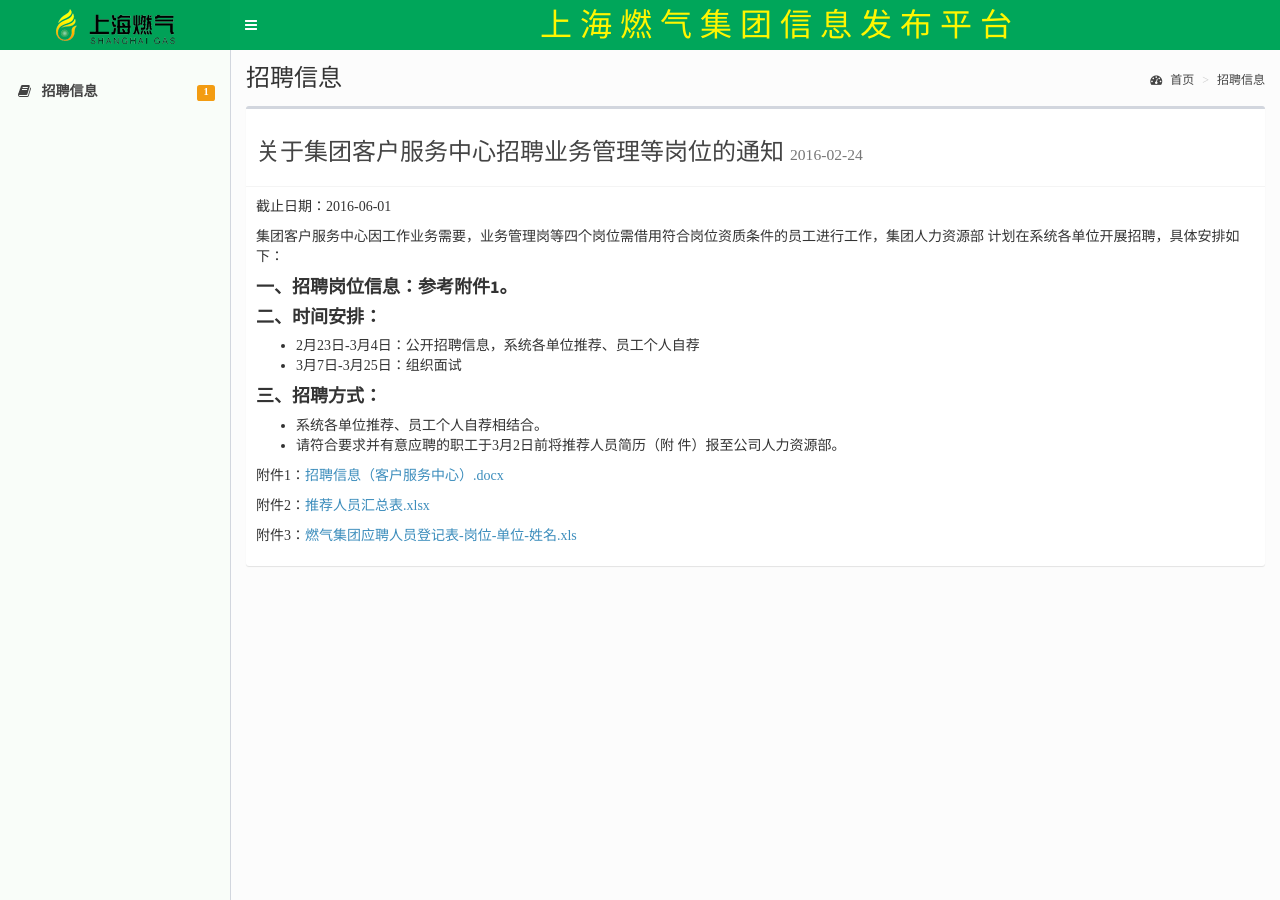
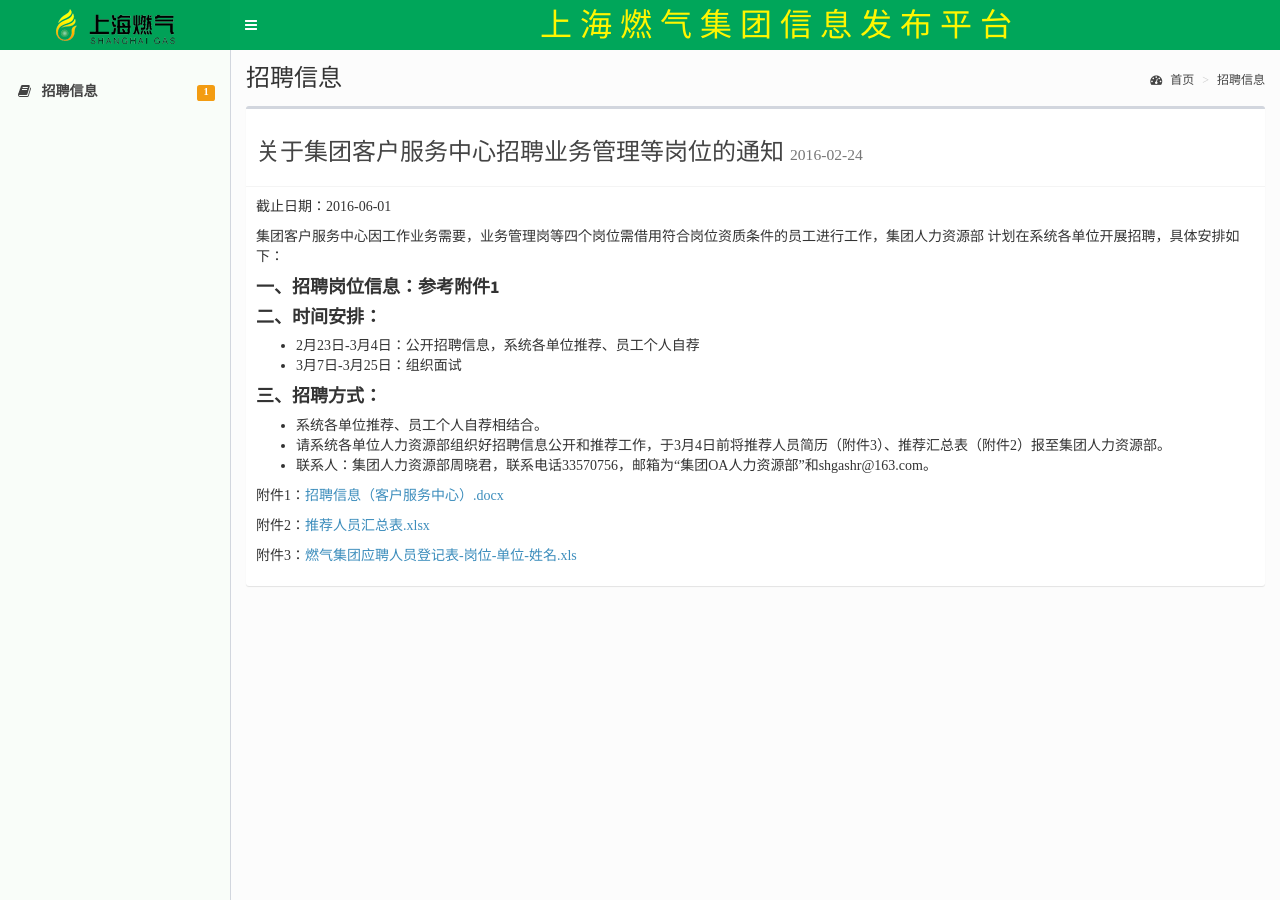
Before and after one commit to steedos/shgas.steedos.net, a Jekyll site: the page built from _posts/燃气集团/2016-02-24-关于集团客户服务中心招聘业务管理等岗位的通知.md, in a window 1280 px wide. Built offline with Jekyll 4.4.1, drawn with Linux system fonts in a browser that asks for light colours.

Commit message:
文档内容修改

```diff
--- a/_posts/燃气集团/2016-02-24-关于集团客户服务中心招聘业务管理等岗位的通知.md
+++ b/_posts/燃气集团/2016-02-24-关于集团客户服务中心招聘业务管理等岗位的通知.md
@@ -10,7 +10,7 @@
 
 集团客户服务中心因工作业务需要，业务管理岗等四个岗位需借用符合岗位资质条件的员工进行工作，集团人力资源部 计划在系统各单位开展招聘，具体安排如下：
 
-#### **一、招聘岗位信息：参考附件1。**
+#### **一、招聘岗位信息：参考附件1**
 
 #### **二、时间安排：**
 
@@ -22,7 +22,8 @@
 #### **三、招聘方式：**
 
 * 系统各单位推荐、员工个人自荐相结合。
-* 请符合要求并有意应聘的职工于3月2日前将推荐人员简历（附 件）报至公司人力资源部。
+* 请系统各单位人力资源部组织好招聘信息公开和推荐工作，于3月4日前将推荐人员简历（附件3）、推荐汇总表（附件2）报至集团人力资源部。
+* 联系人：集团人力资源部周晓君，联系电话33570756，邮箱为“集团OA人力资源部”和shgashr@163.com。
 
 
 
```
